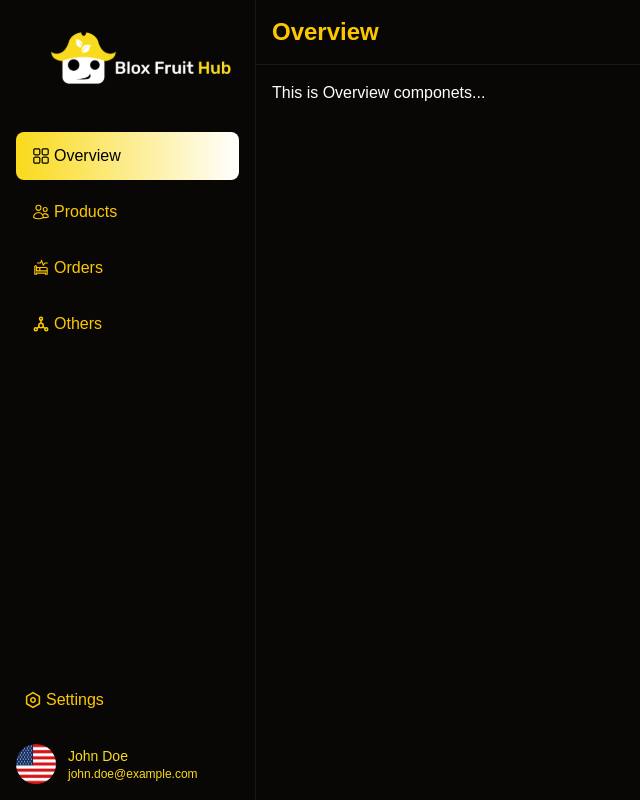
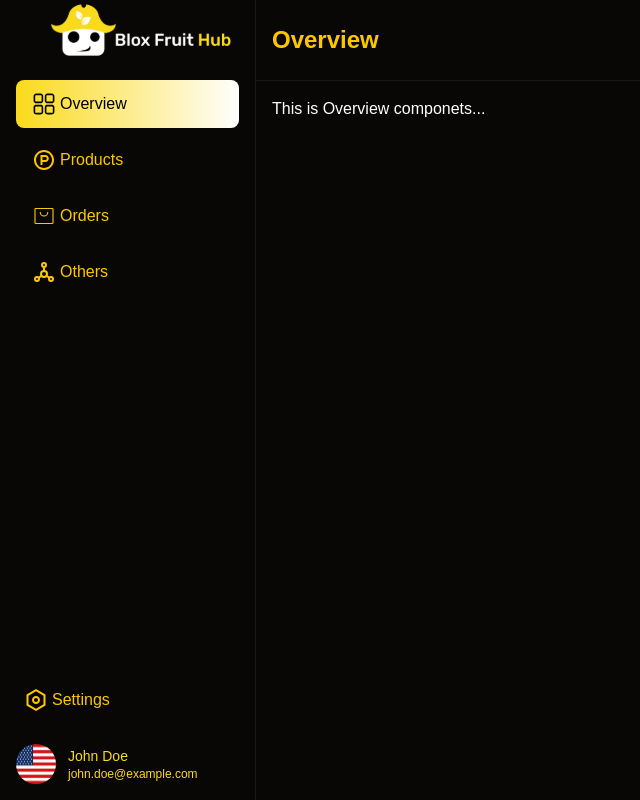
Before and after one commit to fardin-developer/BloxFruit-front, a Next.js app: page /dashboard in a window 1280 px wide. Shown: the whole page, without its empty margins (0-640 px from the left). Built offline with nearby package versions, Linux system fonts and the light colour scheme; no server answers; a web font is replaced by a local one.

Commit message:
Products page added

```diff
--- a/app/(dashboard)/dashboard/DashboardLayout.tsx
+++ b/app/(dashboard)/dashboard/DashboardLayout.tsx
@@ -4,32 +4,28 @@ import { RxDashboard } from "react-icons/rx";
 import logo from "@/public/logo.svg";
 import Link from "next/link";
 import Image from "next/image";
-import { HiOutlineUsers } from "react-icons/hi2";
-import { PiHospitalThin } from "react-icons/pi";
-import { CgNotes } from "react-icons/cg";
-import { RiSettingsLine } from "react-icons/ri";
+import { RiProductHuntLine, RiSettingsLine } from "react-icons/ri";
 import { usePathname } from "next/navigation";
 import { HiOutlineMenuAlt1 } from "react-icons/hi";
-import { on } from "events";
-import { LiaProceduresSolid } from "react-icons/lia";
 import { TbSocial } from "react-icons/tb";
+import { PiShoppingBagLight } from "react-icons/pi";
 
 // Menu and Bottom items
 const menuItems = [
-  { href: "/dashboard", icon: <RxDashboard size={18} />, label: "Overview" },
+  { href: "/dashboard", icon: <RxDashboard size={24} />, label: "Overview" },
   {
     href: "/dashboard/products",
-    icon: <HiOutlineUsers size={18} />,
+    icon: <RiProductHuntLine size={24} />,
     label: "Products",
   },
-  { href: "/dashboard/Orders", icon: <LiaProceduresSolid  size={18} />, label: "Orders" },
-  { href: "/dashboard/others", icon: <TbSocial size={18} />, label: "Others" },
+  { href: "/dashboard/orders", icon: <PiShoppingBagLight  size={24} />, label: "Orders" },
+  { href: "#", icon: <TbSocial size={24} />, label: "Others" },
 ];
 
 const bottomMenu = [
   {
     href: "/dashboard/settings",
-    icon: <RiSettingsLine size={18} />,
+    icon: <RiSettingsLine size={24} />,
     label: "Settings",
   },
 ];
@@ -49,7 +45,7 @@ export default function DashboardLayout({ children }: { children: React.ReactNod
         )?.label || "Dashboard";
 
     return (
-      <div className="bg-[#080705] text-main p-4 flex items-center justify-between border-b border-[#191817]">
+      <div className="bg-[#080705] text-main px-4 py-6 flex items-center justify-between border-b border-[#191817]">
         <div className="font-semibold text-yellow-400 text-2xl">{currentPage}</div>
       </div>
     );
@@ -71,7 +67,7 @@ export default function DashboardLayout({ children }: { children: React.ReactNod
         } lg:translate-x-0`}
       >
         {/* Logo */}
-        <div className="flex items-center py-8 pl-12">
+        <div className="flex items-center pt-1 pb-2 pl-12">
           <Link href="/">
             <Image src={logo} alt="logo" width={100} height={100} className="w-full" />
           </Link>
--- /dev/null
+++ b/app/(dashboard)/dashboard/orders/page.tsx
@@ -0,0 +1,7 @@
+import React from 'react'
+
+export default function Orders() {
+  return (
+    <div>this is Orders page</div>
+  )
+}
--- a/app/(dashboard)/dashboard/overview/page.tsx
+++ b/app/(dashboard)/dashboard/overview/page.tsx
@@ -1,4 +1,4 @@
-import OverviewComponents from "@/components/Dashoard/OverviewComponents/OverviewComponents";
+import OverviewComponents from "@/components/Dashboard/OverviewComponents/OverviewComponents";
 import React from "react";
 
 export default function Overview() {
--- /dev/null
+++ b/app/(dashboard)/dashboard/products/page.tsx
@@ -0,0 +1,10 @@
+import ProductsList from "@/components/Dashboard/Products/ProductsList";
+import React from "react";
+
+export default function Products() {
+  return (
+    <div>
+      <ProductsList />
+    </div>
+  );
+}
--- /dev/null
+++ b/components/Dashboard/Products/ProductsList.tsx
@@ -0,0 +1,11 @@
+import React from 'react';
+
+const ProductsList = () => {
+    return (
+        <div>
+            <h1>Products List</h1>
+        </div>
+    );
+};
+
+export default ProductsList;
```
Also changed, not shown: components/Dashboard/OverviewComponents/OverviewComponents.tsx (renamed from components/Dashoard/OverviewComponents/OverviewComponents.tsx).
